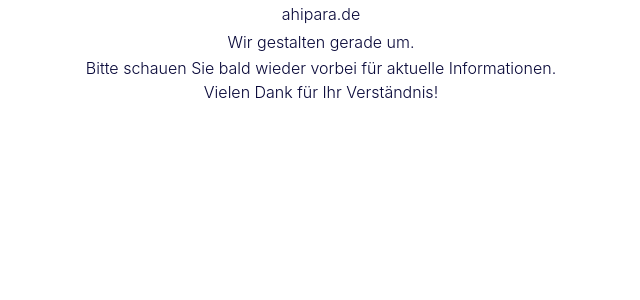
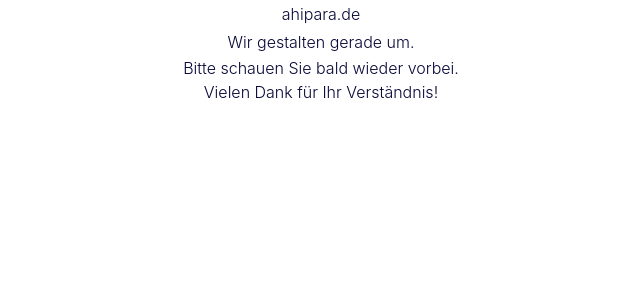
Before and after one commit to Confector/ahipara-website, a React app: page / in a window 1280 px wide. Shown: the top 300 px of the page, without its empty margins (319-959 px from the left). Built offline with nearby package versions, Linux system fonts and the light colour scheme.

Commit message:
temporary not available message modified.

```diff
--- a/src/App.tsx
+++ b/src/App.tsx
@@ -18,7 +18,7 @@
           </h2>
           <p style={{ lineHeight: 1.5 }}>
             <center>
-              Bitte schauen Sie bald wieder vorbei für aktuelle Informationen.
+              Bitte schauen Sie bald wieder vorbei.
               <br />
               Vielen Dank für Ihr Verständnis!
             </center>
```
